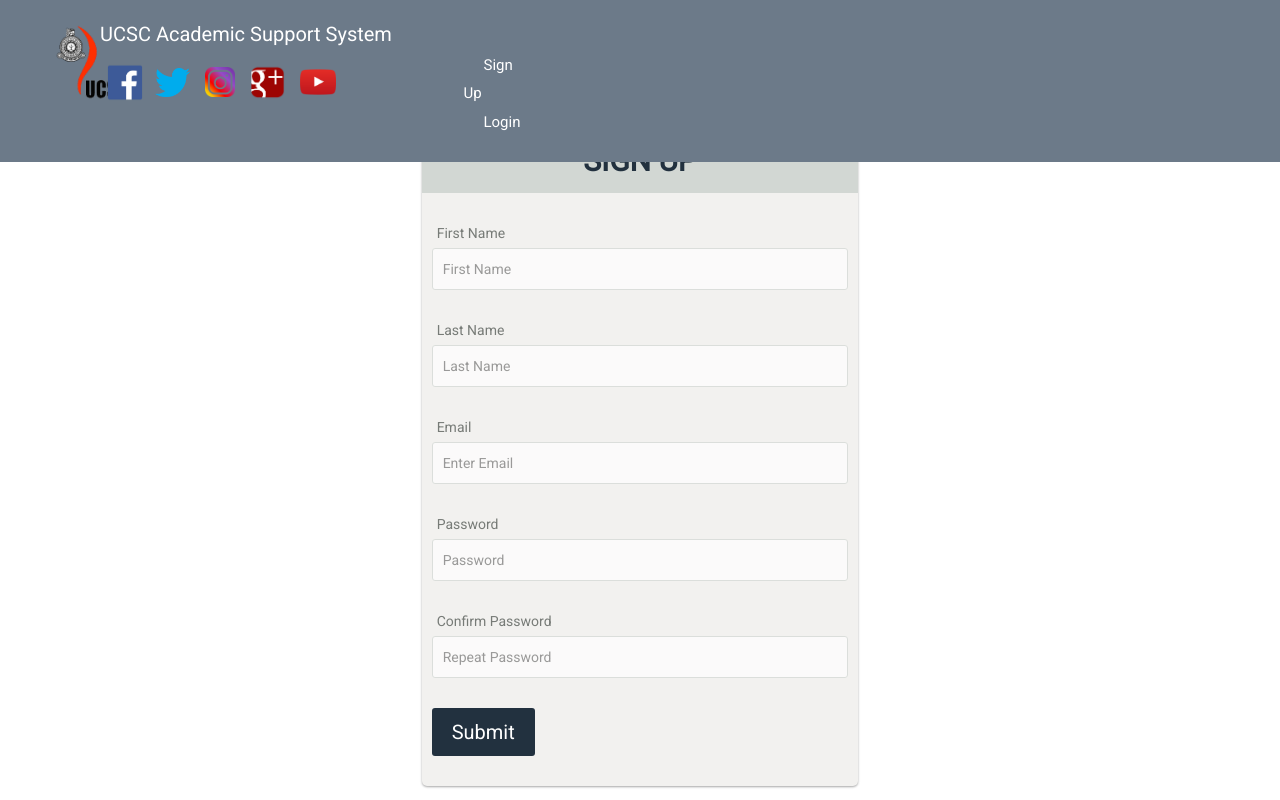
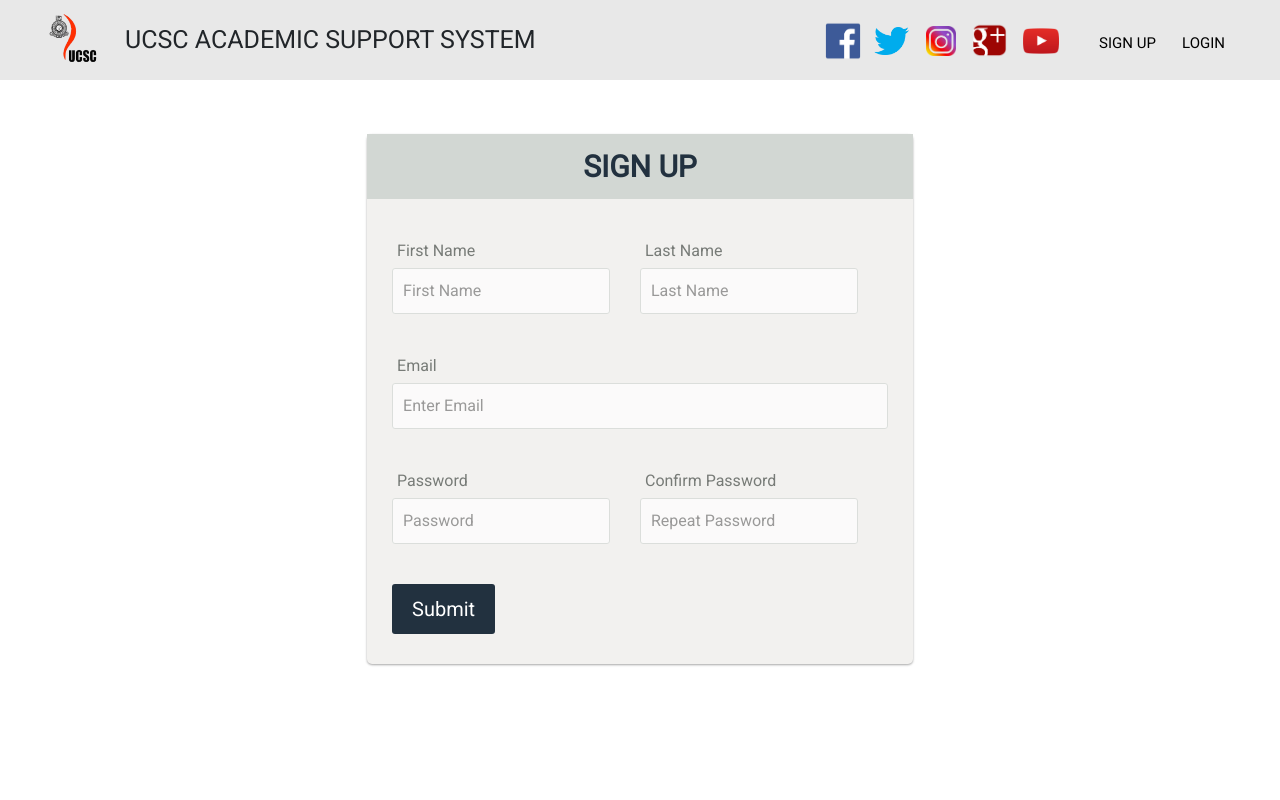
Before and after one commit to kaneeldias/GroupProject, a CodeIgniter app: page /GroupProject/signup in a window 1280 px wide. Run offline with CodeIgniter, Linux system fonts and the light colour scheme.

Commit message:
header improvement + form fix

```diff
--- a/application/views/forms/signUp.php
+++ b/application/views/forms/signUp.php
@@ -1,37 +1,43 @@
 <div class="row">
-    <div class="col-md-4 col-md-offset-4 form_container">
+    <div class="col-md-5 mx-auto form_container">
 
         <div class="form_title">Sign Up</div>
 
 
-        <form class="form_content" method="POST" action="<?=base_url("signUp")?>">
+        <form class="column form_content" method="POST" action="<?=base_url("signUp")?>">
 
-            <div class="form_item">
+            <div class="row col-md-12">
+                <div class="form_item col-md-6">
                     <span class="form_label">First Name</span>
                     <input  class="form_input" type="fname" placeholder="First Name" name="fname"/>
                 </div>
 
-            <div class="form_item">
+                <div class="form_item col-md-6">
                     <span class="form_label">Last Name</span>
                     <input  class="form_input" type="lname" placeholder="Last Name" name="lname"/>
                 </div>
+            </div>
 
-            <div class="form_item">
+
+            <div class="form_item col-md-12">
                 <span class="form_label">Email</span>
                 <input  class="form_input" type="email" placeholder="Enter Email" name="email"/>
             </div>
 
-            <div class="form_item">
+            <div class="row col-md-12">
+                <div class="form_item col-md-6">
                     <span class="form_label">Password</span>
                     <input  class="form_input" type="password" placeholder="Password" name="password"/>
                 </div>
 
-            <div class="form_item">
+                <div class="form_item col-md-6">
                     <span class="form_label">Confirm Password</span>
                     <input  class="form_input" type="cpassword" placeholder="Repeat Password" name="cpassword"/>
                 </div>
+            </div>
 
-            <div class="form_item">
+
+            <div class="form_item col-md-3">
                 <button type="submit">Submit</button>
             </div>
 
--- a/application/views/templates/header.php
+++ b/application/views/templates/header.php
@@ -12,14 +12,11 @@
 
 
     <!-- Latest compiled and minified CSS -->
-    <link rel="stylesheet" href="https://maxcdn.bootstrapcdn.com/bootstrap/3.3.7/css/bootstrap.min.css" integrity="sha384-BVYiiSIFeK1dGmJRAkycuHAHRg32OmUcww7on3RYdg4Va+PmSTsz/K68vbdEjh4u" crossorigin="anonymous">
+    <link rel="stylesheet" href="https://stackpath.bootstrapcdn.com/bootstrap/4.1.3/css/bootstrap.min.css" integrity="sha384-MCw98/SFnGE8fJT3GXwEOngsV7Zt27NXFoaoApmYm81iuXoPkFOJwJ8ERdknLPMO" crossorigin="anonymous">
 
-    <!-- Optional theme -->
-    <link rel="stylesheet" href="https://maxcdn.bootstrapcdn.com/bootstrap/3.3.7/css/bootstrap-theme.min.css" integrity="sha384-rHyoN1iRsVXV4nD0JutlnGaslCJuC7uwjduW9SVrLvRYooPp2bWYgmgJQIXwl/Sp" crossorigin="anonymous">
-
-    <!-- Latest compiled and minified JavaScript -->
-    <script src="https://maxcdn.bootstrapcdn.com/bootstrap/3.3.7/js/bootstrap.min.js" integrity="sha384-Tc5IQib027qvyjSMfHjOMaLkfuWVxZxUPnCJA7l2mCWNIpG9mGCD8wGNIcPD7Txa" crossorigin="anonymous"></script>
-
+    <script src="https://code.jquery.com/jquery-3.3.1.slim.min.js" integrity="sha384-q8i/X+965DzO0rT7abK41JStQIAqVgRVzpbzo5smXKp4YfRvH+8abtTE1Pi6jizo" crossorigin="anonymous"></script>
+    <script src="https://cdnjs.cloudflare.com/ajax/libs/popper.js/1.14.3/umd/popper.min.js" integrity="sha384-ZMP7rVo3mIykV+2+9J3UJ46jBk0WLaUAdn689aCwoqbBJiSnjAK/l8WvCWPIPm49" crossorigin="anonymous"></script>
+    <script src="https://stackpath.bootstrapcdn.com/bootstrap/4.1.3/js/bootstrap.min.js" integrity="sha384-ChfqqxuZUCnJSK3+MXmPNIyE6ZbWh2IMqE241rYiqJxyMiZ6OW/JmZQ5stwEULTy" crossorigin="anonymous"></script>
 
 
 </head>
@@ -44,19 +41,22 @@
     </script>
 
 
-    <div id="header">
-        <div class="row">
-            <div class="col-lg-1" >
+    <div id="header" class="row align-middle" style="width:100%; margin:0px;">
+        <div class="flex-row col-md-12" style="display:flex; align-items:center;">
+            <div style="align-items:">
                 <a href="http://ucsc.cmb.ac.lk/">
-                    <img src="images/ucsc.png" width="150px">
+                    <img src="images/ucsc.png" width="100px">
                 </a>
             </div>
-            <div class="col-lg-8">
+            <div>
                 <link rel="stylesheet" type="text/css" href="<?=base_url("assets/css/header_styles.css")?>">
                 <div id="header_title">UCSC Academic Support System</div>
             </div>
-            <div class="col-lg-5" style=" padding-top: 15px" >
 
+            <div class="flex-grow-1"></div>
+
+            <div style="margin-right:20px;">
+                <div>
                     <a href="https://www.facebook.com/PahasaraUCSC/">
                         <img src="images/facebook.png" width="50px">
                     </a>
@@ -72,9 +72,9 @@
                     <a href="https://www.youtube.com/channel/UC0gdcqEL6ZZeT67s0IbOrHg">
                         <img src="images/youtube.png" width="36px">
                     </a>
-
                 </div>
-            <div class="col-lg-1">
+            </div>
+            <div>
                 <div id="header_links">
                     <span><a href="<?=base_url("signup")?>">Sign Up</a></span>
 
--- a/assets/css/header_styles.css
+++ b/assets/css/header_styles.css
@@ -1,12 +1,12 @@
 #header{
-    background-color:#6C7A89;
-    font-size:20px;
-    color:white;
-    padding:20px;
+    background-color:#e8e8e8 ;
+    font-size:25px;
+    text-transform:uppercase;
+    padding:10px;
     position:fixed;
     top:0px;
     left:0px;
-    width:100%;
+    width:100% !important;
     z-index:999;
 }
 
@@ -21,7 +21,6 @@
 }
 
 #header_links span, #header_links a{
-    color:white;
     font-size:15px;
     cursor:pointer;
     margin-left:10px;
@@ -32,6 +31,6 @@
 }
 
 #header_links a{
-    color:white;
+    color:black;
     text-decoration:none;
 }
```
Also changed, not shown: application/views/forms/addLectureHall.php (+7 -7 lines), application/views/forms/addLectureSimple.php (+6 -6 lines), application/views/forms/addLecturer.php (+5 -2 lines), application/views/forms/addStudentGroup.php (+6 -6 lines), application/views/forms/addSubject.php (+4 -4 lines), application/views/forms/login.php (+5 -5 lines). Lines whose indentation alone changed are shown as unchanged.
